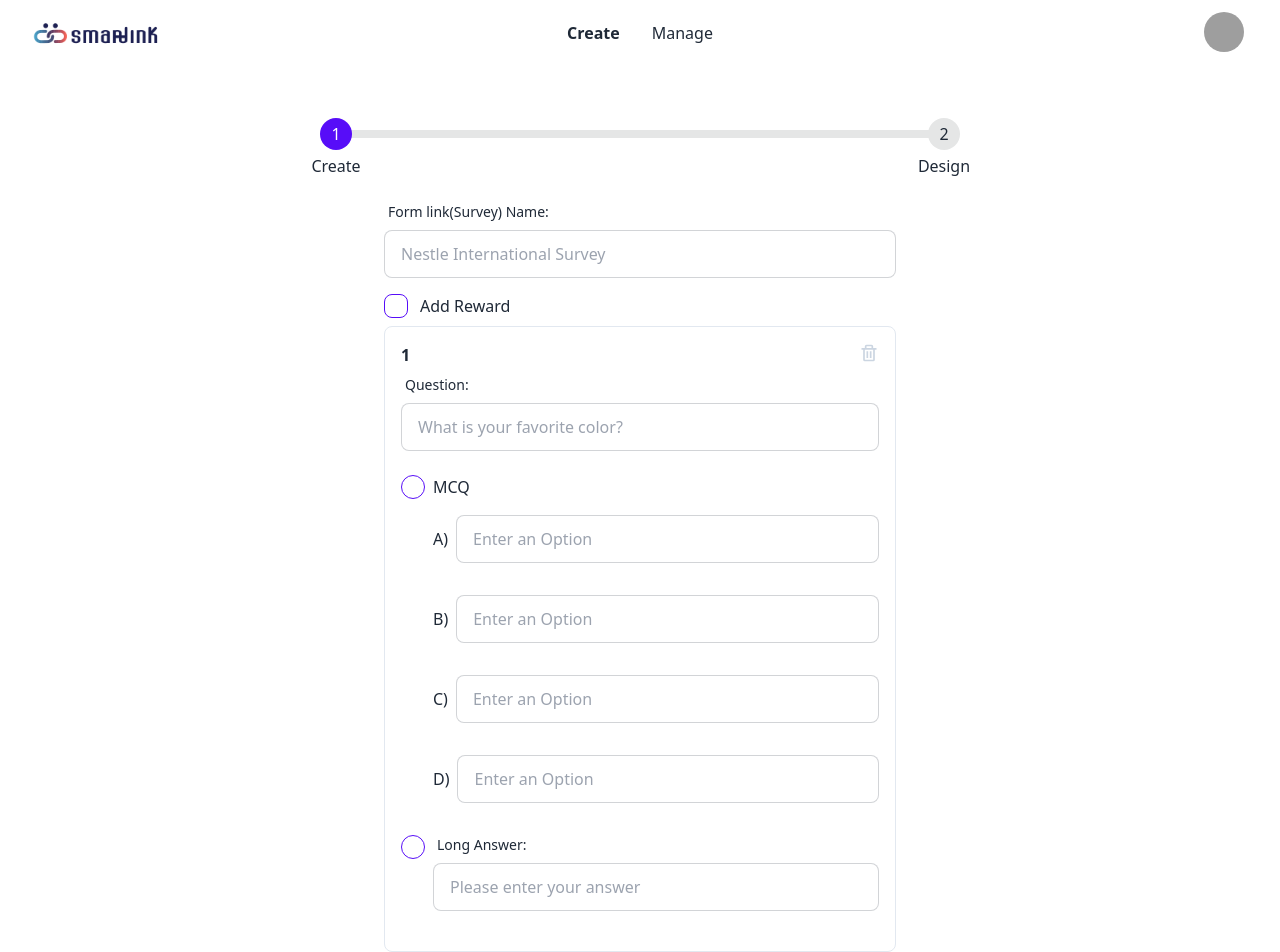
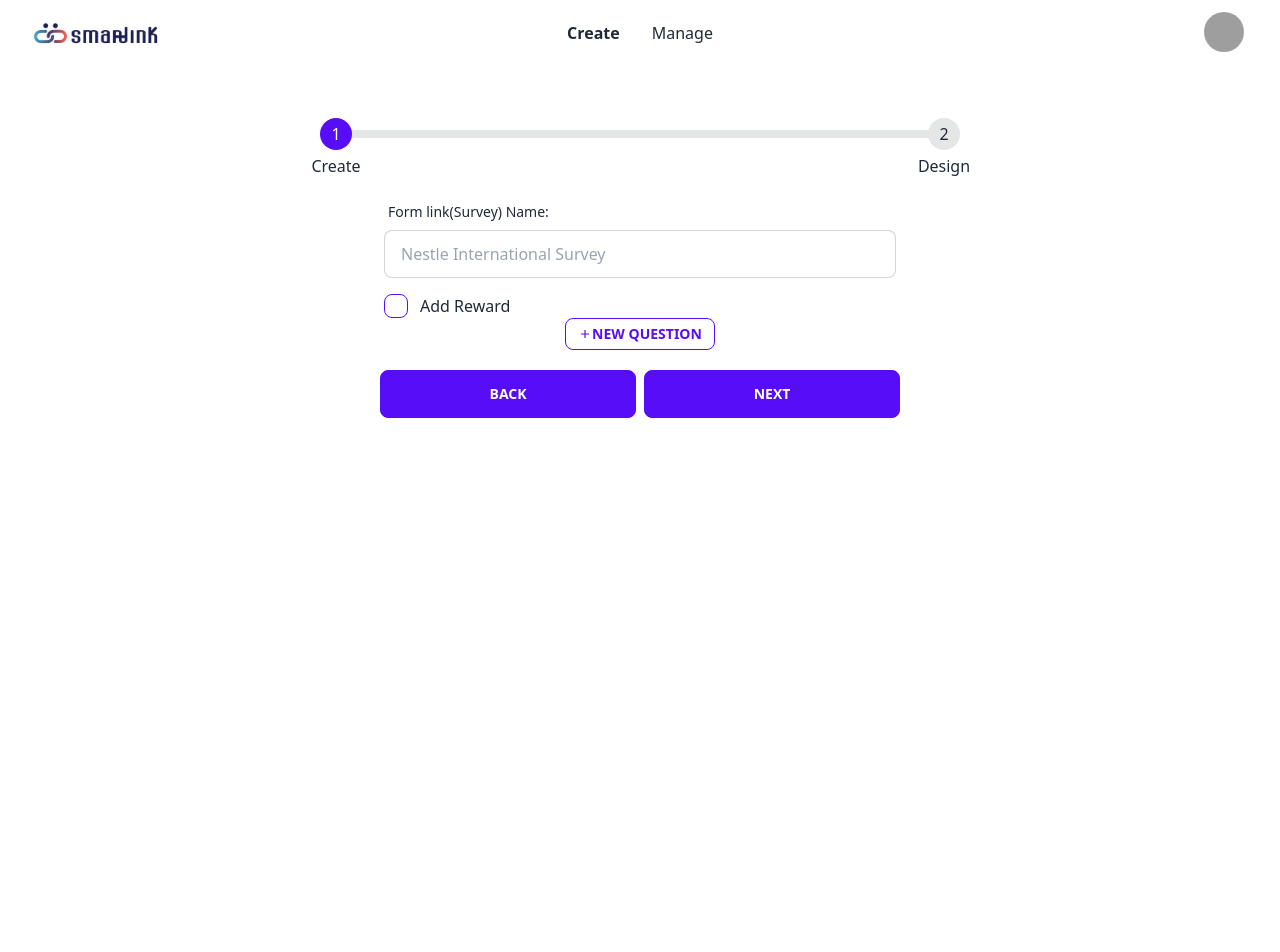
Before and after one commit to ghostjson/smartlink-frontend, a Next.js app: page /create/forms/survey in a window 1280 px wide. Shown: the top 952 px of the page. After the commit the page ends 800 px from the top, so only its background shows below. Built offline with nearby package versions, Linux system fonts and the light colour scheme; grey boxes are pictures that could not be loaded.

Commit message:
refactor: survey form handling

```diff
--- a/components/shared/SurveyForm.tsx
+++ b/components/shared/SurveyForm.tsx
@@ -1,20 +1,55 @@
 import React, { useState } from 'react';
-import { BiPlus, BiTrash } from 'react-icons/bi';
+import { BiPlus } from 'react-icons/bi';
 import uniqid from 'uniqid';
+import { SurveyFormType, SurveyQuestionType } from '../../interfaces/Survey';
 
 import SurveyQuestion from './SurveyQuestion';
 import TextInput from './TextInput';
 interface SurveyFormI {
   reward: boolean;
   setReward: (reward: boolean) => void;
+  formData: SurveyFormType;
+  setFormData: React.Dispatch<React.SetStateAction<SurveyFormType>>;
 }
-const SurveyForm: React.FC<SurveyFormI> = ({ reward, setReward }) => {
-  const [questions, setQuestions] = useState([{ id: uniqid() }]);
+const SurveyForm: React.FC<SurveyFormI> = ({
+  reward,
+  setReward,
+  formData,
+  setFormData,
+}) => {
   const addQuestion = () => {
-    setQuestions([...questions, { id: uniqid() }]);
+    setFormData({
+      ...formData,
+      questions: [
+        ...formData.questions,
+        {
+          id: uniqid(),
+          question: '',
+          type: 'MCQ',
+          content: { MCQ: ['', '', '', ''] },
+        },
+      ],
+    });
+  };
+
+  const updateQuestion = (
+    question: SurveyQuestionType,
+    index: number | string
+  ) => {
+    setFormData({
+      ...formData,
+      questions: [
+        ...formData.questions.splice(0, +index),
+        question,
+        ...formData.questions.splice(+index + 1),
+      ],
+    });
   };
   const removeQuestion = (id: number | string) => {
-    setQuestions(questions.filter((question) => question.id !== id));
+    setFormData({
+      ...formData,
+      questions: formData.questions.filter((q) => q.id !== id),
+    });
   };
 
   return (
@@ -33,12 +68,14 @@ const SurveyForm: React.FC<SurveyFormI> = ({ reward, setReward }) => {
         />
         <span>Add Reward</span>
       </label>
-      {questions.map((question, id) => (
+      {formData.questions.map((question, id) => (
         <SurveyQuestion
           id={question.id}
           onDelete={removeQuestion}
           qnumber={id + 1}
           key={question.id}
+          questionData={question}
+          updateQuestionData={updateQuestion}
         />
       ))}
       <div
--- a/components/shared/SurveyQuestion.tsx
+++ b/components/shared/SurveyQuestion.tsx
@@ -1,5 +1,6 @@
 import React from 'react';
 import { BiTrash } from 'react-icons/bi';
+import { SurveyQuestionType } from '../../interfaces/Survey';
 
 import TextInput from './TextInput';
 
@@ -7,11 +8,18 @@ interface SurveyQuestionProps {
   qnumber: number | string;
   id: string | number;
   onDelete: (id: number | string) => void;
+  questionData: SurveyQuestionType;
+  updateQuestionData: (
+    question: SurveyQuestionType,
+    index: number | string
+  ) => void;
 }
 const SurveyQuestion: React.FC<SurveyQuestionProps> = ({
   qnumber,
   id,
   onDelete,
+  questionData,
+  updateQuestionData,
 }) => {
   return (
     <div className='border border-slate-200 shadow-xs p-4 rounded-lg my-2 '>
@@ -26,50 +34,87 @@ const SurveyQuestion: React.FC<SurveyQuestionProps> = ({
         name='question'
         label='Question:'
         placeholder='What is your favorite color?'
+        value={questionData.question}
+        onChange={(e) =>
+          updateQuestionData(
+            { ...questionData, question: e.target.value },
+            +qnumber - 1
+          )
+        }
       />
       <div className='my-2'>
         <label className='flex space-x-2'>
-          <input type='radio' name='answer' className='radio radio-primary' />
+          <input
+            type='radio'
+            name={`answer${id}`}
+            className='radio radio-primary'
+            onChange={(e) =>
+              e.target.checked
+                ? updateQuestionData(
+                    {
+                      ...questionData,
+                      type: 'MCQ',
+                      content: { MCQ: ['', '', '', ''] },
+                    },
+                    +qnumber - 1
+                  )
+                : null
+            }
+            checked={questionData.type === 'MCQ'}
+          />
           <div className='flex flex-col w-full'>
             <span>MCQ</span>
-            {/* mcq option  */}
-            <span className='flex w-full items-center space-x-2'>
-              <span>A) </span>
-              <TextInput name='a' placeholder='Enter an Option' />
-            </span>
-            {/* end mcq option  */}
-
-            {/* mcq option  */}
-            <span className='flex w-full items-center space-x-2'>
-              <span>B) </span>
-              <TextInput name='a' placeholder='Enter an Option' />
-            </span>
-            {/* end mcq option  */}
-            {/* mcq option  */}
-            <span className='flex w-full items-center space-x-2'>
-              <span>C) </span>
-              <TextInput name='a' placeholder='Enter an Option' />
-            </span>
-            {/* end mcq option  */}
-            {/* mcq option  */}
-            <span className='flex w-full items-center space-x-2'>
-              <span>D) </span>
-              <TextInput name='a' placeholder='Enter an Option' />
-            </span>
-            {/* end mcq option  */}
+            {questionData.type === 'MCQ' &&
+              questionData.content.MCQ.map((option, index) => (
+                <span
+                  className='flex w-full items-center space-x-2'
+                  key={index}>
+                  <span>{index + 1}</span>
+                  <TextInput
+                    name='a'
+                    placeholder='Enter an Option'
+                    value={option}
+                    onChange={(e) =>
+                      updateQuestionData(
+                        {
+                          ...questionData,
+                          content: {
+                            ...questionData.content,
+                            MCQ: [
+                              ...questionData.content.MCQ.slice(0, index),
+                              e.target.value,
+                              ...questionData.content.MCQ.slice(index + 1),
+                            ],
+                          },
+                        },
+                        +qnumber - 1
+                      )
+                    }
+                  />
+                </span>
+              ))}
           </div>
         </label>
-        <label className='flex space-x-2 mt-2 items-start'>
+        <label className='flex space-x-2 mt-2 items-center'>
           <input
             type='radio'
-            name='answer'
-            className='radio radio-primary mt-2'
+            name={`answer${id}`}
+            className='radio radio-primary'
+            onChange={(e) =>
+              e.target.checked
+                ? updateQuestionData(
+                    {
+                      ...questionData,
+                      type: 'Long Answer',
+                      content: {},
+                    },
+                    +qnumber - 1
+                  )
+                : null
+            }
+            checked={questionData.type === 'Long Answer'}
           />
-          <TextInput
-            name='longAnswer'
-            label='Long Answer:'
-            placeholder='Please enter your answer'
-          />
+          <span>Long Answer</span>
         </label>
       </div>
     </div>
--- /dev/null
+++ b/interfaces/Survey.ts
@@ -0,0 +1,21 @@
+export type SurveyFormType = {
+  title: string;
+  reward: false;
+  questions: SurveyQuestionType[] | [];
+};
+
+export type SurveyQuestionType =
+  | {
+      id: string;
+      question: string;
+      type: 'MCQ';
+      content: {
+        MCQ: Array<string>;
+      };
+    }
+  | {
+      id: string;
+      question: string;
+      type: 'Long Answer';
+      content: {};
+    };
--- a/pages/create/forms/survey.tsx
+++ b/pages/create/forms/survey.tsx
@@ -7,12 +7,13 @@ import SurveyDesign from '../../../components/shared/SurveyDesign';
 import SurveyForm from '../../../components/shared/SurveyForm';
 import PrivateRoute from '../../../hoc/PrivateRoute';
 import { RewardI } from '../../../interfaces/Reward';
+import { SurveyFormType } from '../../../interfaces/Survey';
 
 const Survey = () => {
   const [page, setPage] = useState(0);
   const [reward, setReward] = useState(false);
   const [maxPages, setMaxPages] = useState(1);
-  const [formData, setFormData] = useState<RewardI>({
+  const [rewardFormData, setRewardFormData] = useState<RewardI>({
     name: '',
     type: 'promo',
     coupon: {
@@ -32,6 +33,11 @@ const Survey = () => {
       fgColor: '#ff5757',
     },
   });
+  const [formData, setFormData] = useState<SurveyFormType>({
+    title: '',
+    reward: false,
+    questions: [],
+  });
 
   useEffect(() => {
     if (reward) setMaxPages(3);
@@ -47,14 +53,14 @@ const Survey = () => {
     setPage((page) => page - 1);
   };
   const generateRewardTitle = () => {
-    if (formData.type === 'coupon') {
-      return `${formData.coupon?.discount}% Discount`;
-    } else if (formData.type === 'voucher') {
+    if (rewardFormData.type === 'coupon') {
+      return `${rewardFormData.coupon?.discount}% Discount`;
+    } else if (rewardFormData.type === 'voucher') {
       return `Get ${
-        formData.voucher?.price
-      } ${formData.voucher?.currency?.toUpperCase()} Voucher`;
-    } else if (formData.type === 'promo') {
-      return `Buy ${formData.promo?.buy} Get ${formData.promo?.get} Promo`;
+        rewardFormData.voucher?.price
+      } ${rewardFormData.voucher?.currency?.toUpperCase()} Voucher`;
+    } else if (rewardFormData.type === 'promo') {
+      return `Buy ${rewardFormData.promo?.buy} Get ${rewardFormData.promo?.get} Promo`;
     } else {
       return '';
     }
@@ -84,15 +90,23 @@ const Survey = () => {
         </ul>
         <div className='flex flex-col space-y-5 items-center'>
           {page === 0 ? (
-            <SurveyForm reward={reward} setReward={setReward} />
+            <SurveyForm
+              formData={formData}
+              setFormData={setFormData}
+              reward={reward}
+              setReward={setReward}
+            />
           ) : maxPages > 1 ? (
             page === 1 ? (
-              <RewardForm formData={formData} setFormData={setFormData} />
+              <RewardForm
+                formData={rewardFormData}
+                setFormData={setRewardFormData}
+              />
             ) : page === 2 ? (
               <RewardView
                 editable
-                formData={formData}
-                setFormData={setFormData}
+                formData={rewardFormData}
+                setFormData={setRewardFormData}
                 title={generateRewardTitle()}
               />
             ) : (
```
